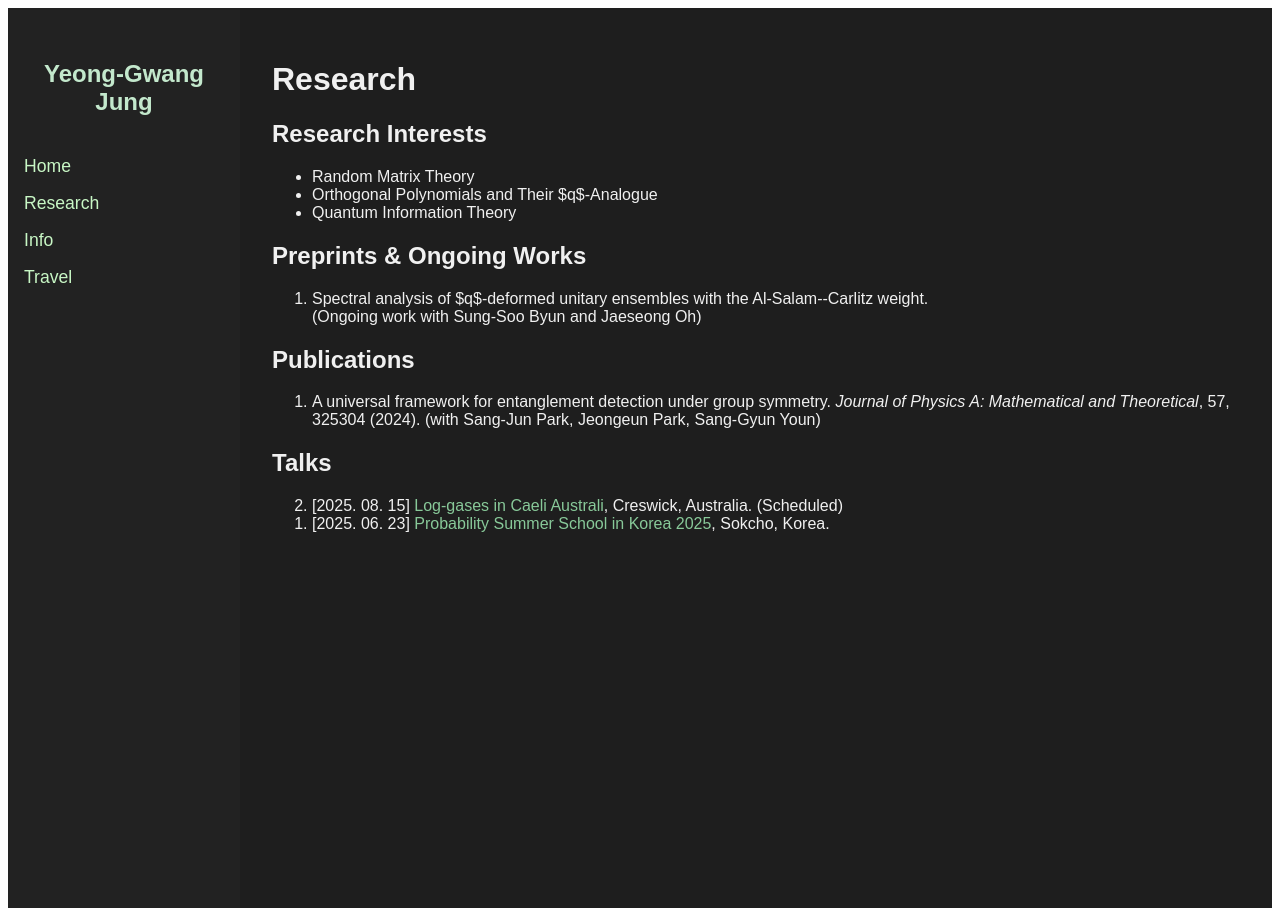
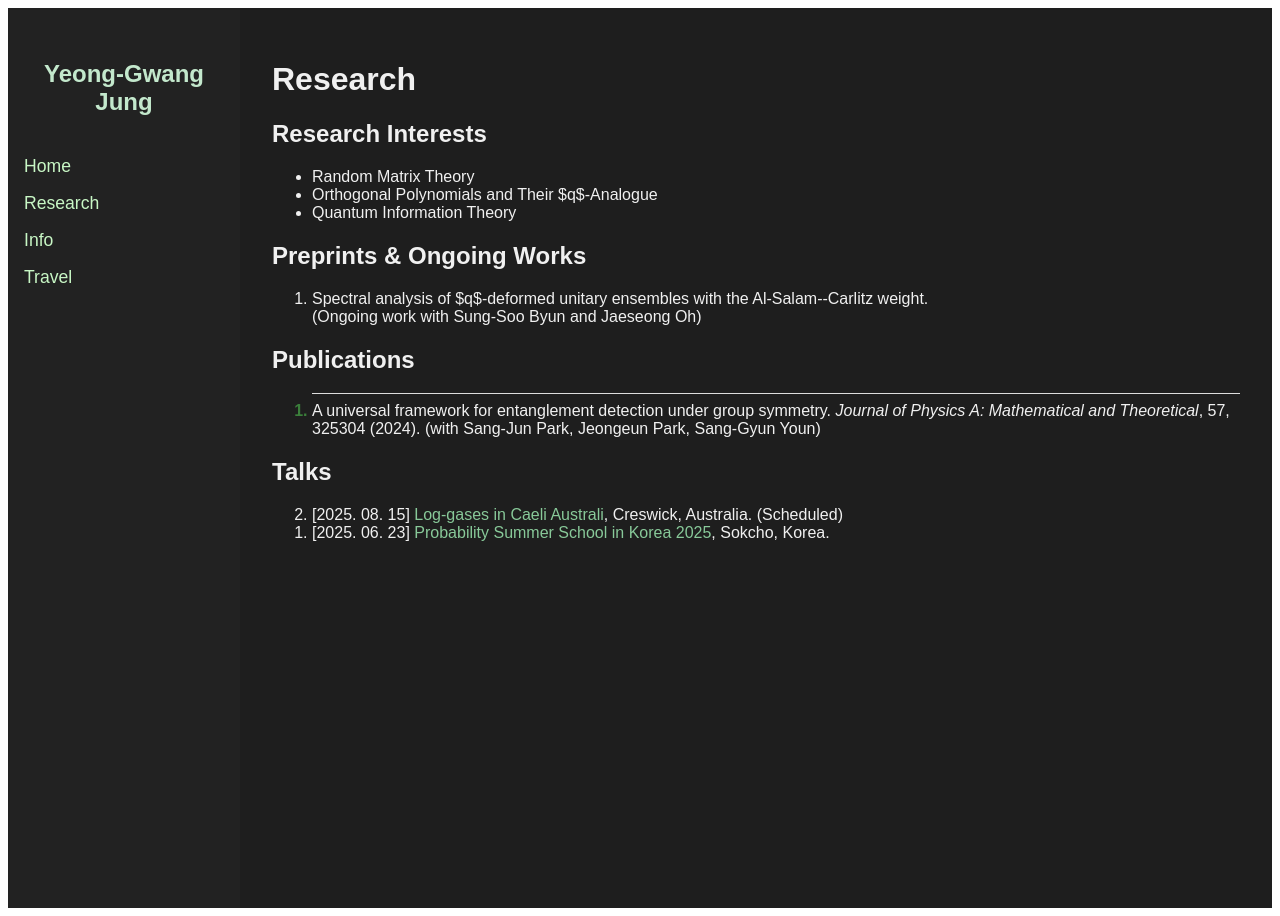
Before and after one commit to y-gJung/y-gJung.github.io, a Jekyll site: the page built from research.md, in a window 1280 px wide. Built offline with Jekyll 4.4.1, drawn with Linux system fonts in a browser that asks for light colours.

Commit message:
Update research.md

```diff
--- a/research.md
+++ b/research.md
@@ -19,7 +19,7 @@ title: Research
 </ol>
 
 ## Publications
-<ol reversed>
+<ol reversed class="publication-list">
   <li>
   A universal framework for entanglement detection under group symmetry. <em>Journal of Physics A: Mathematical and Theoretical</em>, 57, 325304 (2024). (with Sang-Jun Park, Jeongeun Park, Sang-Gyun Youn)
   </li>
```
